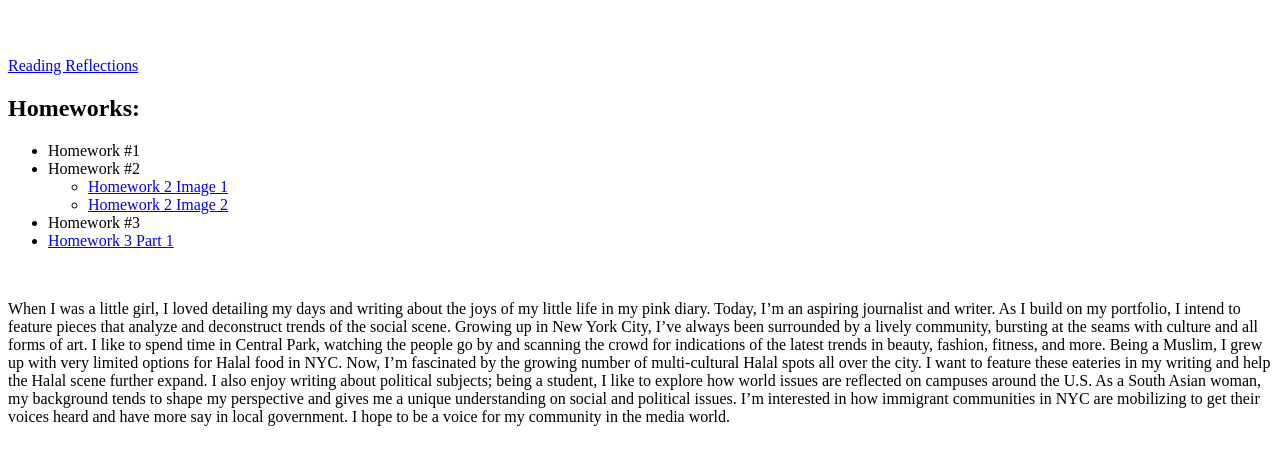
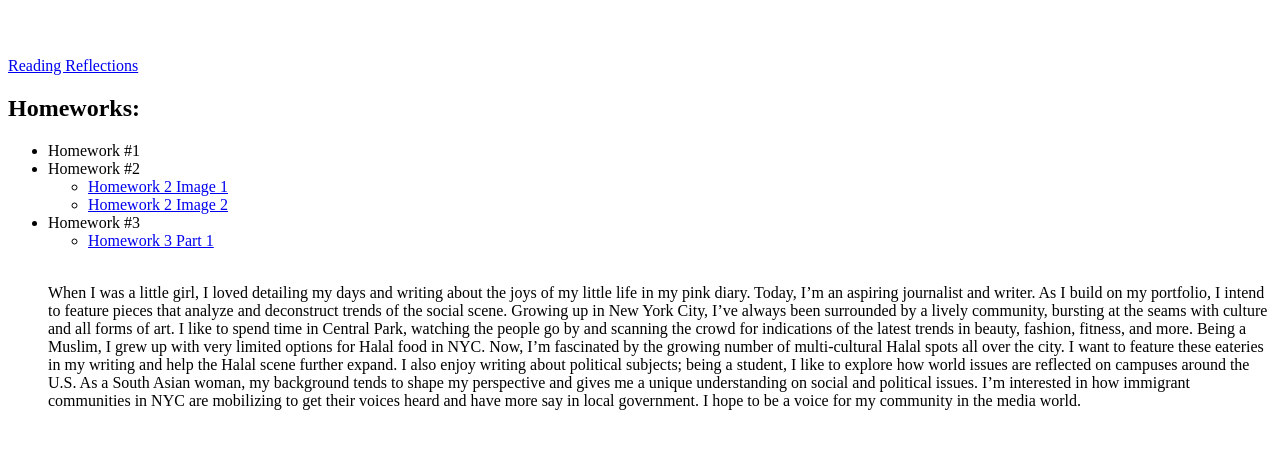
Before and after one commit to shaymaahmed1-jpg/medpl150-shayma, a plain HTML site: page index.html in a window 1280 px wide. Shown: the part 79-544 px from the top of the page. Drawn offline with Linux system fonts and the light colour scheme.

Commit message:
Update index.html

```diff
--- a/index.html
+++ b/index.html
@@ -30,9 +30,13 @@
 
       </li>
 
-      <li>Homework #3</li>
+      <li>
+       Homework #3
+
+             <ul>
          <li><a href="homework3part1.html">Homework 3 Part 1</a></li>
     </ul>
+     </li>
 <br>
 <p> When I was a little girl, I loved detailing my days and writing about the joys of my little life in my pink diary. Today, I’m an aspiring journalist and writer. As I build on my portfolio, I intend to feature pieces that analyze and deconstruct trends of the social scene. Growing up in New York City, I’ve always been surrounded by a lively community, bursting at the seams with culture and all forms of art. I like to spend time in Central Park, watching the people go by and scanning the crowd for indications of the latest trends in beauty, fashion, fitness, and more. Being a Muslim, I grew up with very limited options for Halal food in NYC. Now, I’m fascinated by the growing number of multi-cultural Halal spots all over the city. I want to feature these eateries in my writing and help the Halal scene further expand.
 I also enjoy writing about political subjects; being a student, I like to explore how world issues are reflected on campuses around the U.S. As a South Asian woman, my background tends to shape my perspective and gives me a unique understanding on social and political issues. I’m interested in how immigrant communities in NYC are mobilizing to get their voices heard and have more say in local government. I hope to be a voice for my community in the media world.
```
